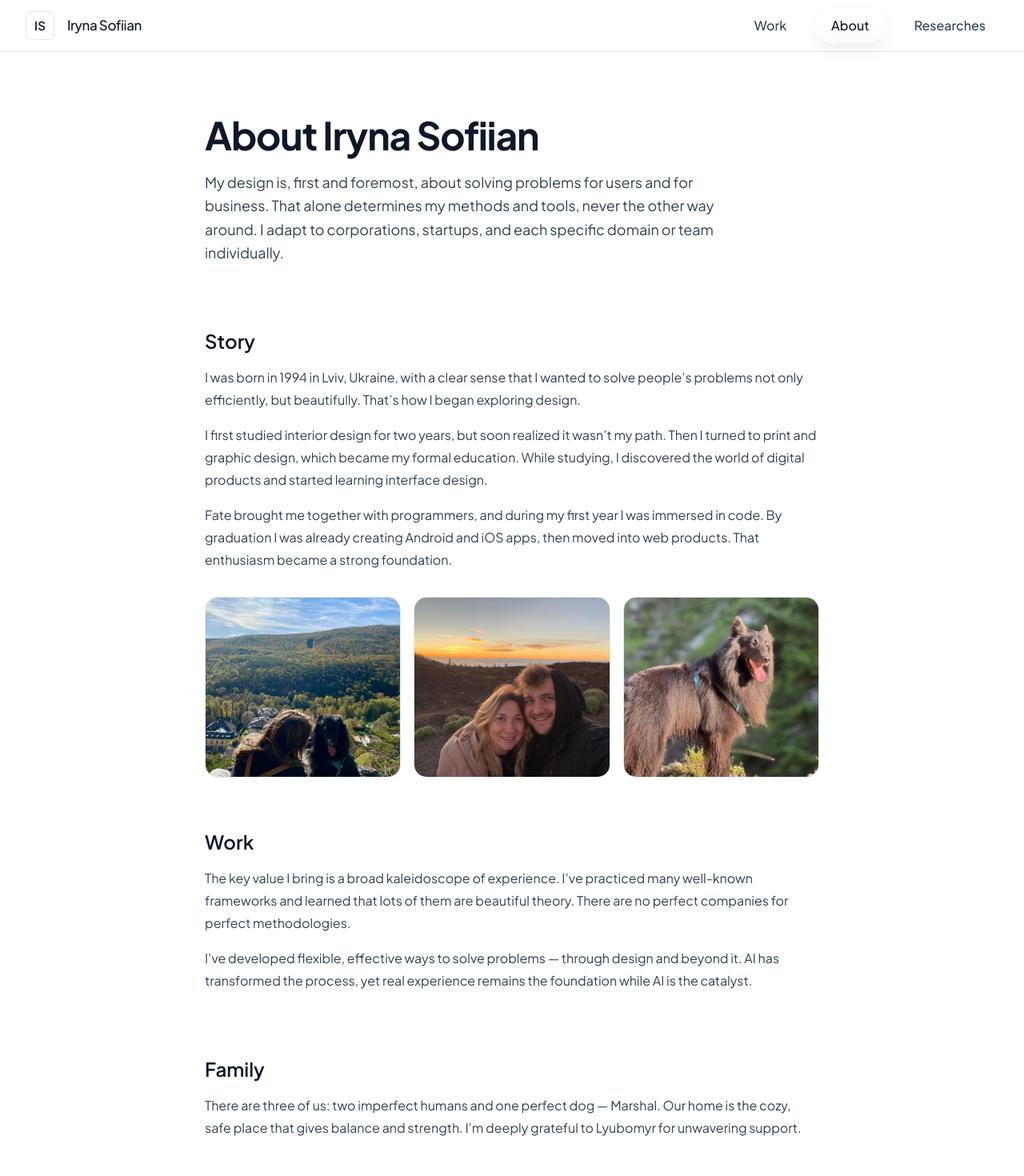
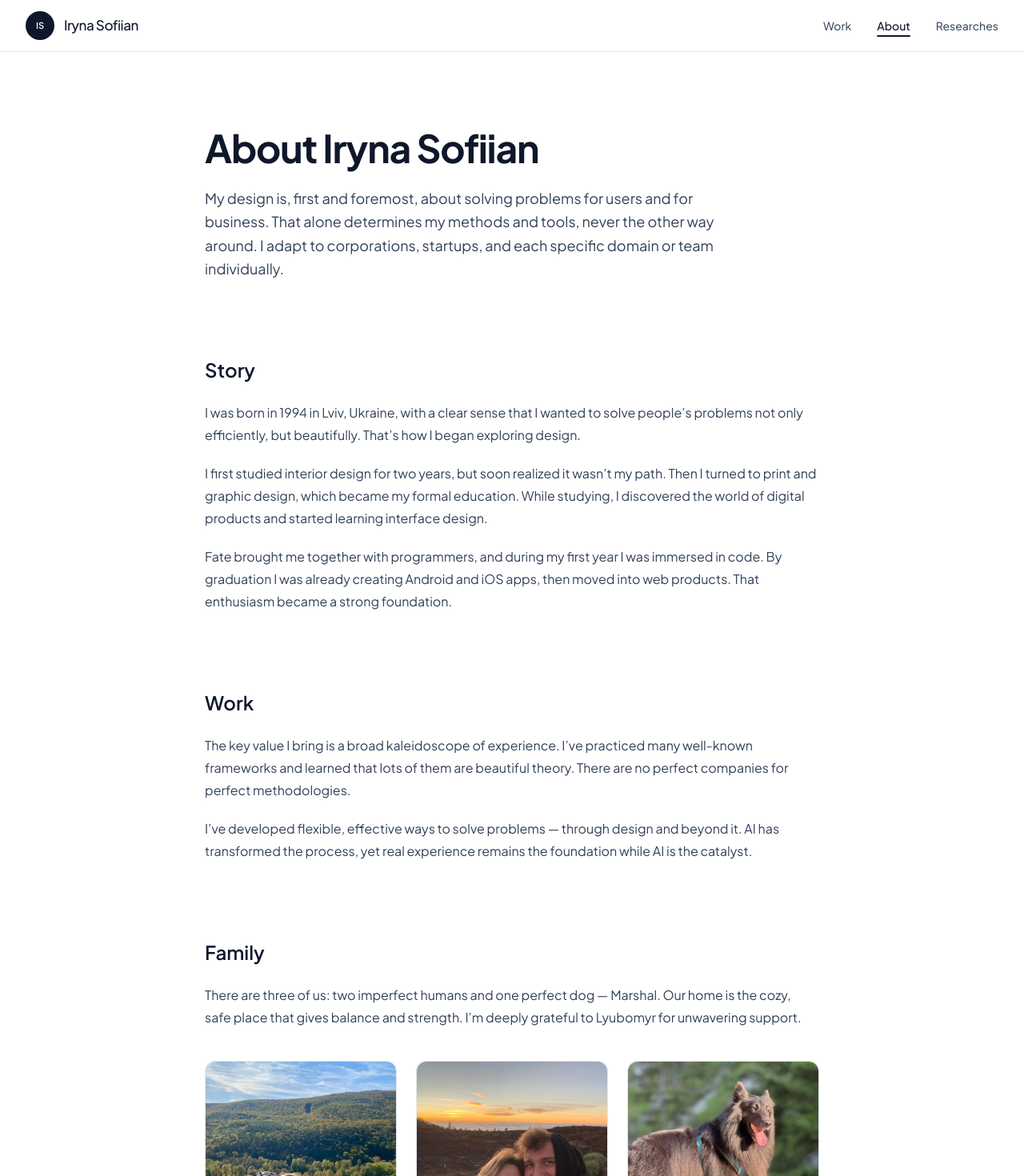
Before and after one commit to LiraCalifornia/iryna-portfolio, a Next.js app: page /about in a window 1280 px wide. Shown: the top 1470 px of the page at 80% size. Built offline with nearby package versions, Linux system fonts and the light colour scheme.

Commit message:
photo and paddings fixes

```diff
--- a/src/app/about/page.tsx
+++ b/src/app/about/page.tsx
@@ -17,135 +17,166 @@ export const metadata: Metadata = {
   },
 };
 
-// три фото для секції Story
+// три фото для секції Family
 const photos = [
-  { src: "/me-with-marshal.jpg", alt: "Iryna with Marshal" },
-  { src: "/me-with-maiko.jpeg", alt: "Iryna with Maiko" },
-  { src: "/marshal.jpeg", alt: "Marshal enjoying nature" },
+  {
+    src: "/me-with-marshal.jpg",
+    alt: "Iryna with Marshal",
+    caption: "Walks with Marshal",
+  },
+  {
+    src: "/me-with-maiko.jpeg",
+    alt: "Iryna with Maiko",
+    caption: "Volcanic sunset with Lyubomyr",
+  },
+  {
+    src: "/marshal.jpeg",
+    alt: "Marshal enjoying nature",
+    caption: "Marshal — the heart of our family",
+  },
 ];
 
 export default function AboutPage() {
   return (
-    <main className="mx-auto max-w-3xl px-4 sm:px-6 lg:px-0 py-20">
+    <main className="min-h-screen bg-white">
+      <div className="mx-auto w-full max-w-6xl px-4 sm:px-6 lg:px-8 py-24 flex flex-col items-center">
+        <div className="w-full max-w-3xl text-left">
           {/* HERO */}
-      <header className="mb-20">
-        <h1 className="text-5xl font-bold tracking-tight text-slate-900">
+          <header className="mb-24">
+            <h1 className="text-5xl font-bold tracking-tight text-slate-900 mb-6">
               About Iryna Sofiian
             </h1>
-        <p className="mt-5 max-w-2xl text-lg leading-relaxed text-slate-700">
-          My design is, first and foremost, about solving problems for users and
-          for business. That alone determines my methods and tools, never the
-          other way around. I adapt to corporations, startups, and each specific
-          domain or team individually.
+            <p className="max-w-2xl text-lg leading-relaxed text-slate-700">
+              My design is, first and foremost, about solving problems for users
+              and for business. That alone determines my methods and tools,
+              never the other way around. I adapt to corporations, startups, and
+              each specific domain or team individually.
             </p>
           </header>
 
           {/* STORY */}
-      <section className="mb-16">
-        <h2 className="text-2xl font-semibold text-slate-900 mb-4">Story</h2>
-        <div className="space-y-4 text-base leading-7 text-slate-700 mb-8">
+          <section className="mb-24">
+            <h2 className="text-2xl font-semibold text-slate-900 mb-6">
+              Story
+            </h2>
+            <div className="space-y-5 text-base leading-7 text-slate-700">
               <p>
-            I was born in 1994 in Lviv, Ukraine, with a clear sense that I wanted
-            to solve people’s problems not only efficiently, but beautifully.
-            That’s how I began exploring design.
+                I was born in 1994 in Lviv, Ukraine, with a clear sense that I
+                wanted to solve people’s problems not only efficiently, but
+                beautifully. That’s how I began exploring design.
               </p>
               <p>
-            I first studied interior design for two years, but soon realized it
-            wasn’t my path. Then I turned to print and graphic design, which
-            became my formal education. While studying, I discovered the world of
-            digital products and started learning interface design.
+                I first studied interior design for two years, but soon realized
+                it wasn’t my path. Then I turned to print and graphic design,
+                which became my formal education. While studying, I discovered
+                the world of digital products and started learning interface
+                design.
               </p>
               <p>
-            Fate brought me together with programmers, and during my first year I
-            was immersed in code. By graduation I was already creating Android
-            and iOS apps, then moved into web products. That enthusiasm became a
-            strong foundation.
+                Fate brought me together with programmers, and during my first
+                year I was immersed in code. By graduation I was already
+                creating Android and iOS apps, then moved into web products.
+                That enthusiasm became a strong foundation.
               </p>
             </div>
+          </section>
 
-        {/* PHOTO STRIP */}
-        <div className="grid grid-cols-1 sm:grid-cols-3 gap-4">
-          {photos.map(({ src, alt }) => (
-            <div
+          {/* WORK */}
+          <section className="mb-24">
+            <h2 className="text-2xl font-semibold text-slate-900 mb-6">Work</h2>
+            <div className="space-y-5 text-base leading-7 text-slate-700">
+              <p>
+                The key value I bring is a broad kaleidoscope of experience.
+                I’ve practiced many well-known frameworks and learned that lots
+                of them are beautiful theory. There are no perfect companies for
+                perfect methodologies.
+              </p>
+              <p>
+                I’ve developed flexible, effective ways to solve problems —
+                through design and beyond it. AI has transformed the process,
+                yet real experience remains the foundation while AI is the
+                catalyst.
+              </p>
+            </div>
+          </section>
+
+          {/* FAMILY */}
+          <section className="mb-24">
+            <h2 className="text-2xl font-semibold text-slate-900 mb-6">
+              Family
+            </h2>
+            <p className="text-base leading-7 text-slate-700 mb-10">
+              There are three of us: two imperfect humans and one perfect dog —
+              Marshal. Our home is the cozy, safe place that gives balance and
+              strength. I’m deeply grateful to Lyubomyr for unwavering support.
+            </p>
+
+            {/* PHOTO STRIP — три фото з підписами, без тіней */}
+            <div className="grid grid-cols-1 sm:grid-cols-3 gap-6">
+              {photos.map(({ src, alt, caption }) => (
+                <figure
                   key={src}
-              className="overflow-hidden rounded-2xl border border-slate-200"
+                  className="bg-white rounded-xl border border-slate-200"
                 >
+                  <div className="overflow-hidden rounded-t-xl">
                     <Image
                       src={src}
                       alt={alt}
                       width={800}
                       height={600}
-                className="w-full h-56 object-cover transition-transform duration-300 hover:scale-[1.03]"
+                      className="w-full h-56 object-cover hover:scale-[1.03] transition-transform duration-300"
                       sizes="(min-width: 640px) 33vw, 100vw"
                     />
                   </div>
+                  <figcaption className="text-center text-sm text-slate-600 p-3 font-medium">
+                    {caption}
+                  </figcaption>
+                </figure>
               ))}
             </div>
           </section>
 
-      {/* WORK */}
-      <section className="mb-20">
-        <h2 className="text-2xl font-semibold text-slate-900 mb-4">Work</h2>
-        <div className="space-y-4 text-base leading-7 text-slate-700">
-          <p>
-            The key value I bring is a broad kaleidoscope of experience. I’ve
-            practiced many well-known frameworks and learned that lots of them
-            are beautiful theory. There are no perfect companies for perfect
-            methodologies.
-          </p>
-          <p>
-            I’ve developed flexible, effective ways to solve problems — through
-            design and beyond it. AI has transformed the process, yet real
-            experience remains the foundation while AI is the catalyst.
-          </p>
-        </div>
-      </section>
-
-      {/* FAMILY */}
-      <section className="mb-20">
-        <h2 className="text-2xl font-semibold text-slate-900 mb-4">Family</h2>
-        <p className="text-base leading-7 text-slate-700">
-          There are three of us: two imperfect humans and one perfect dog —
-          Marshal. Our home is the cozy, safe place that gives balance and
-          strength. I’m deeply grateful to Lyubomyr for unwavering support.
-        </p>
-      </section>
-
           {/* VALUES */}
-      <section className="mb-20">
-        <h2 className="text-2xl font-semibold text-slate-900 mb-6">Values</h2>
+          <section className="mb-24">
+            <h2 className="text-2xl font-semibold text-slate-900 mb-8">
+              Values
+            </h2>
             <ul className="grid gap-4">
               <li className="rounded-2xl border border-slate-200 p-5">
-            <h3 className="text-lg font-semibold text-slate-900 mb-1">People</h3>
+                <h3 className="text-lg font-semibold text-slate-900 mb-2">
+                  People
+                </h3>
                 <p className="text-base leading-7 text-slate-700">
-              Users, businesses, technologies — all are about people. I start by
-              listening and understanding.
+                  Users, businesses, technologies — all are about people. I
+                  start by listening and understanding.
                 </p>
               </li>
               <li className="rounded-2xl border border-slate-200 p-5">
-            <h3 className="text-lg font-semibold text-slate-900 mb-1">
+                <h3 className="text-lg font-semibold text-slate-900 mb-2">
                   Continuous Learning
                 </h3>
                 <p className="text-base leading-7 text-slate-700">
-              Tools and methods must adapt. Today’s AI trick may be irrelevant
-              tomorrow. Problems evolve.
+                  Tools and methods must adapt. Today’s AI trick may be
+                  irrelevant tomorrow. Problems evolve.
                 </p>
               </li>
               <li className="rounded-2xl border border-slate-200 p-5">
-            <h3 className="text-lg font-semibold text-slate-900 mb-1">
+                <h3 className="text-lg font-semibold text-slate-900 mb-2">
                   Partnership
                 </h3>
                 <p className="text-base leading-7 text-slate-700">
-              The best work comes when you care like an owner. All-in or not at
-              all.
+                  The best work comes when you care like an owner. All-in or not
+                  at all.
                 </p>
               </li>
             </ul>
           </section>
 
           {/* LINKS */}
-      <section className="mb-20">
-        <h2 className="text-2xl font-semibold text-slate-900 mb-4">Find me</h2>
+          <section className="mb-24">
+            <h2 className="text-2xl font-semibold text-slate-900 mb-6">
+              Find me
+            </h2>
             <ul className="mt-4 grid grid-cols-1 sm:grid-cols-2 gap-3">
               <li>
                 <Link
@@ -183,9 +214,11 @@ export default function AboutPage() {
           </section>
 
           {/* FOOTER */}
-      <footer className="border-t border-slate-200 pt-6 text-sm text-slate-500">
+          <footer className="border-t border-slate-200 pt-6 text-sm text-slate-500 text-center">
             © 2015 – 2025 Iryna Sofiian
           </footer>
+        </div>
+      </div>
     </main>
   );
 }
--- a/src/app/page.tsx
+++ b/src/app/page.tsx
@@ -6,7 +6,7 @@ import ProjectShortcuts from "@/components/ProjectShortcuts";
 
 export default function HomePage() {
   return (
-    <main className="min-h-screen bg-slate-50">
+    <main className="min-h-screen bg-white">
       <Hero />
       <ProjectShortcuts />
     </main>
--- a/src/components/Hero.tsx
+++ b/src/components/Hero.tsx
@@ -19,7 +19,12 @@ export default function Hero() {
         <div className="absolute -right-12 top-32 h-48 w-48 opacity-25 [mask-image:radial-gradient(black,transparent_70%)]">
           <svg viewBox="0 0 100 100" className="h-full w-full">
             <defs>
-              <pattern id="dots" width="6" height="6" patternUnits="userSpaceOnUse">
+              <pattern
+                id="dots"
+                width="6"
+                height="6"
+                patternUnits="userSpaceOnUse"
+              >
                 <circle cx="1" cy="1" r="0.6" fill="currentColor" />
               </pattern>
             </defs>
@@ -28,9 +33,10 @@ export default function Hero() {
         </div>
       </div>
 
+      {/* Main layout */}
       <div className="mx-auto max-w-7xl px-6 pt-24 pb-16 sm:pt-32 sm:pb-24 lg:px-8">
         <div className="grid items-center gap-12 lg:grid-cols-12">
-          {/* LEFT — Type-first copy */}
+          {/* LEFT — text */}
           <motion.div
             initial={{ opacity: 0, y: 14 }}
             animate={{ opacity: 1, y: 0 }}
@@ -43,7 +49,7 @@ export default function Hero() {
               Available for senior product roles
             </div>
 
-            {/* typographic stack */}
+            {/* heading */}
             <h1 className="mt-6 text-5xl font-semibold leading-[1.05] tracking-[-0.02em] text-slate-900 sm:text-6xl">
               Iryna Sofiian
             </h1>
@@ -53,10 +59,10 @@ export default function Hero() {
 
             <p className="mt-6 max-w-2xl text-[1.05rem] leading-relaxed text-slate-700">
               I design calm, conversion-driven product experiences for data-dense
-              B2B SaaS & FinTech. Vienna-based. Open to EU remote / hybrid.
+              B2B SaaS &amp; FinTech. Vienna-based. Open to EU remote / hybrid.
             </p>
 
-            {/* underline accent */}
+            {/* underline */}
             <motion.div
               initial={{ scaleX: 0 }}
               animate={{ scaleX: 1 }}
@@ -81,7 +87,7 @@ export default function Hero() {
               </Link>
             </div>
 
-            {/* tiny trust signals */}
+            {/* trust signals */}
             <ul className="mt-6 flex flex-wrap items-center gap-x-6 gap-y-2 text-sm text-slate-600">
               <li>AI-assisted flows</li>
               <li>Data-heavy dashboards</li>
@@ -89,7 +95,7 @@ export default function Hero() {
             </ul>
           </motion.div>
 
-          {/* RIGHT — Pure image (no frame, clean edge) */}
+          {/* RIGHT — portrait */}
           <motion.div
             initial={{ opacity: 0, y: 8 }}
             animate={{ opacity: 1, y: 0 }}
@@ -99,7 +105,7 @@ export default function Hero() {
             <div className="relative mx-auto w-full max-w-md">
               <div className="relative overflow-hidden rounded-2xl">
                 <Image
-                  src="/hero-portrait.jpg" // поклади своє фото у /public
+                  src="/hero-portrait.jpg"
                   alt="Iryna Sofiian portrait"
                   width={900}
                   height={1125}
@@ -112,7 +118,7 @@ export default function Hero() {
         </div>
       </div>
 
-      {/* sticky meta pill */}
+      {/* sticky pill */}
       <motion.div
         initial={{ opacity: 0, y: 8 }}
         animate={{ opacity: 1, y: 0 }}
--- a/src/components/SiteNav.tsx
+++ b/src/components/SiteNav.tsx
@@ -3,10 +3,6 @@
 import Link from "next/link";
 import { usePathname } from "next/navigation";
 import { motion } from "framer-motion";
-
-function cn(...xs: Array<string | false | null | undefined>) {
-  return xs.filter(Boolean).join(" ");
-}
 
 const links = [
   { href: "/work", label: "Work" },
@@ -18,78 +14,47 @@ export default function SiteNav() {
   const pathname = usePathname();
 
   return (
-    <header className="sticky top-0 z-50 border-b border-slate-200 bg-white">
-      <nav className="mx-auto flex h-16 max-w-7xl items-center justify-between px-8">
+    <header className="sticky top-0 z-40 border-b border-slate-200 bg-white/80 backdrop-blur">
+      <div className="mx-auto w-full max-w-7xl px-6 lg:px-8">
+        <nav className="flex h-16 items-center justify-between">
           {/* Лого + імʼя */}
-        <div className="flex items-center gap-4">
-          <Link
-            href="/"
-            aria-label="Home"
-            className="inline-flex h-9 w-9 items-center justify-center rounded-md border border-slate-200 text-[15px] font-semibold text-slate-900"
-          >
+          <Link href="/" aria-label="Home" className="flex items-center gap-3">
+            <div className="flex h-9 w-9 items-center justify-center rounded-full bg-slate-900 text-[11px] font-semibold text-white">
               IS
+            </div>
+            <span className="text-[17px] font-medium tracking-tight text-slate-900">
+              Iryna Sofiian
+            </span>
           </Link>
-          <Link href="/" className="text-[17px] font-medium tracking-tight text-slate-900">
-            Iryna Sofiian
-          </Link>
-        </div>
 
-        {/* ПРАВОРУЧ: текстові таби; активний має liquid-glass бульбашку */}
-        <ul className="flex items-center gap-6">
+          {/* Навігація */}
+          <ul className="flex items-center gap-8 text-sm font-medium">
             {links.map(({ href, label }) => {
-            const active =
-              pathname === href || pathname.startsWith(href + "/");
-
+              const isActive = pathname === href;
               return (
                 <li key={href} className="relative">
-                {/* Бульбашка скляна — рендеримо ПЕРЕД текстом, але під ним */}
-                {active && (
-                  <motion.span
-                    layoutId="nav-bubble"
-                    transition={{ type: "spring", stiffness: 600, damping: 40 }}
-                    className="
-                      absolute -inset-1 -z-10 rounded-full
-                      bg-white/40 backdrop-blur-md
-                      ring-1 ring-white/70
-                      shadow-[0_1px_2px_rgba(15,23,42,.04),0_8px_20px_rgba(2,6,23,.05)]
-                    "
-                    aria-hidden
-                  >
-                    {/* внутрішній вертикальний хайлайт (зверху світліше) */}
-                    <span className="
-                      pointer-events-none absolute inset-[1px] rounded-full
-                      bg-[linear-gradient(to_bottom,rgba(255,255,255,.85),rgba(255,255,255,.35))]
-                      shadow-[inset_0_1px_0_rgba(255,255,255,.7)]
-                    " />
-                    {/* рефракційна смуга (легка «лінза») */}
-                    <span className="
-                      pointer-events-none absolute left-1/4 top-0 h-full w-[38%]
-                      rounded-full bg-white/45 blur-md
-                      [mask-image:linear-gradient(90deg,transparent,black,transparent)]
-                      opacity-70
-                    " />
-                    {/* ніжна падаюча тінь під піллею */}
-                    <span className="
-                      pointer-events-none absolute -bottom-1 left-2 right-2 h-2
-                      rounded-full bg-slate-900/6 blur-md
-                    " />
-                  </motion.span>
-                )}
-
                   <Link
                     href={href}
-                  className={cn(
-                    "relative z-10 block px-4 py-1.5 text-[16px] font-medium transition-colors",
-                    active ? "text-slate-900" : "text-slate-700 hover:text-slate-900"
-                  )}
+                    className={`transition-colors ${
+                      isActive
+                        ? "text-slate-900"
+                        : "text-slate-600 hover:text-slate-900"
+                    }`}
                   >
                     {label}
                   </Link>
+                  {isActive && (
+                    <motion.div
+                      layoutId="nav-underline"
+                      className="absolute inset-x-0 -bottom-1 h-[2px] rounded-full bg-slate-900"
+                    />
+                  )}
                 </li>
               );
             })}
           </ul>
         </nav>
+      </div>
     </header>
   );
 }
```
Lines whose indentation alone changed are shown as unchanged.
